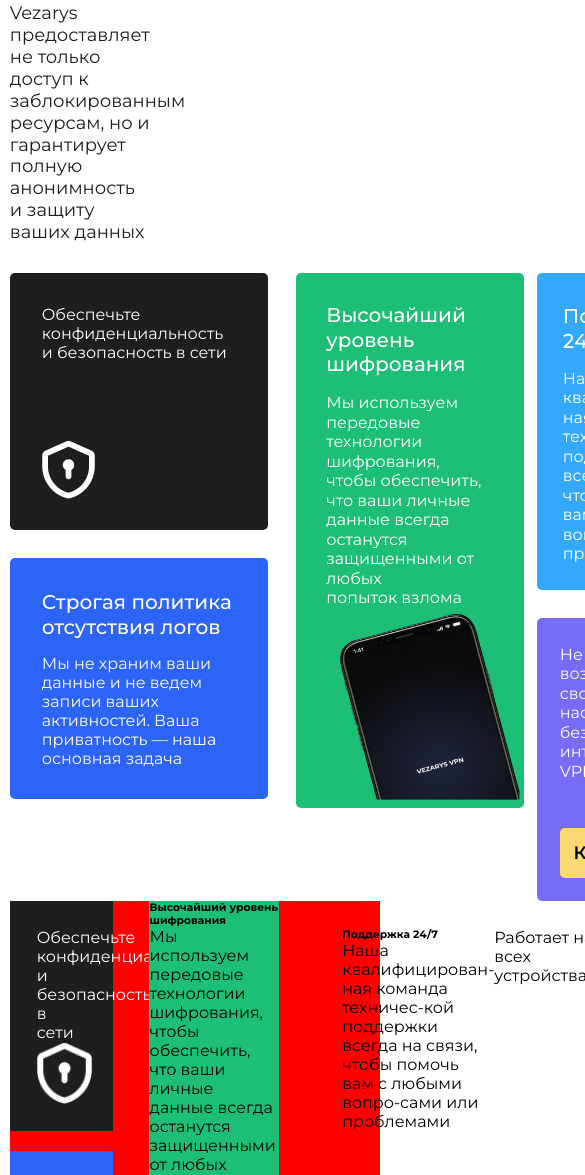
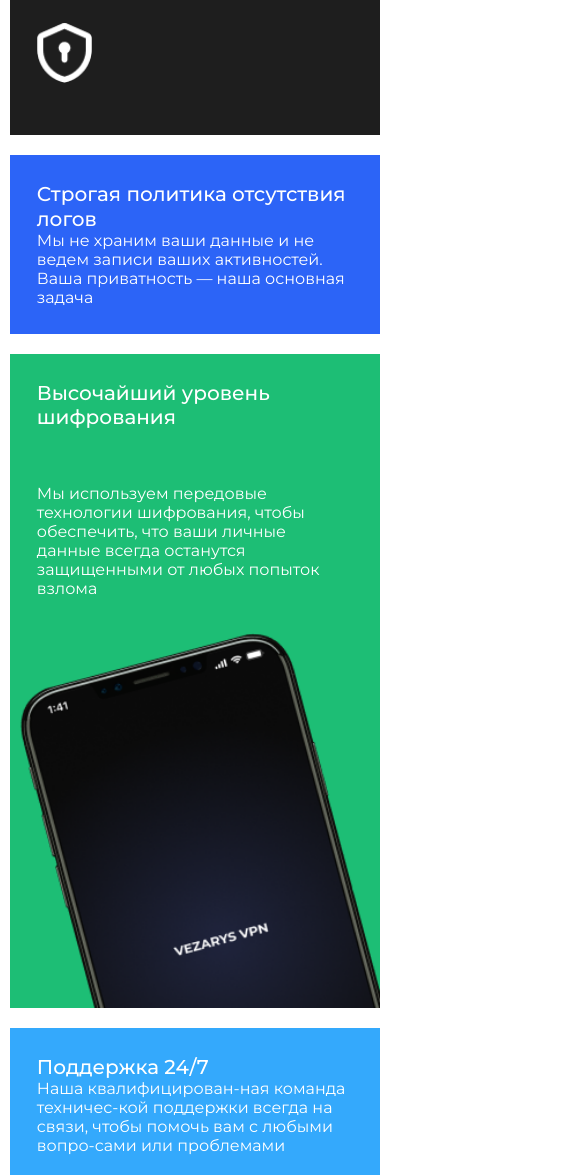
Before and after one commit to abbassiriyus/Web-view, a plain HTML site: page sayt-html-css/index.html in a window 390 px wide. Shown: the part 825-2000 px from the top of the page, 585 px wide, since content can reach past the window. Drawn offline with nearby package versions, Linux system fonts and the light colour scheme; a web font is replaced by a local one.

Commit message:
234342
243234

```diff
--- a/sayt-html-css/index.html
+++ b/sayt-html-css/index.html
@@ -86,7 +86,7 @@
     </div>
 
 
-<main class="why_banners_sayt">
+<!-- <main class="why_banners_sayt">
     <h1 class="popular_question">Почему выбирают нас?</h1>
     <p class="answer_for_question">Vezarys предоставляет не только доступ к заблокированным ресурсам, но и гарантирует полную анонимность и защиту ваших данных</p>
 
@@ -131,7 +131,7 @@
 
 
 
-</main>
+</main> -->
 <main class="second_banner">
     <div class="first">
         <div class="first__first">
@@ -144,9 +144,11 @@
         </div>
     </div>
     <div class="second">
+       <div>
         <h6>Высочайший уровень шифрования</h6>
         <p>Мы используем передовые технологии шифрования, чтобы обеспечить, что ваши личные данные всегда останутся защищенными от любых
             попыток взлома</p>
+       </div>
             <img src="./img/Phone3%201.png" alt="">
     </div>
     <div class="three">
@@ -181,10 +183,6 @@
     </div>
 </div>
 
-
-
-
-
 </header>
  <hr class="sayt_hr" style="margin-top: 60px;border: 1px solid #0000004D">
 
--- a/sayt-html-css/style.css
+++ b/sayt-html-css/style.css
@@ -846,31 +846,123 @@
 .second_banner{
     display: flex;
     max-width: 1133px;
-    background-color: red;
     align-items: stretch;
-    gap: 36px
+    gap: 2%;
+    color: white;
+    flex-wrap: wrap;
+}
+.second_banner h6{
+font-family: Montserrat;
+font-size: 20px;
+font-weight: 500;
+line-height: 24.38px;
+text-align: left;
+
 }
 .three__first{
     display: grid;
-    grid-template-columns: auto 100px;
-
+    grid-template-columns: 1.2fr 0.7fr;
+    gap: 20px;
 }
 
 .first{
     display:flex;
     flex-direction: column;
     gap: 20px;
-    width: 28%;
+    width: 23%;
 }
 .second{
     background: #1DBE75;
-width: 35%;
+width: 30%;
+display: flex;
+align-items: center;
+justify-content: space-between;
+flex-direction: column;
+padding: 27px;
+padding-bottom: 0px;
+}
+.second img{
+    width: 100%;
 }
 .three{
     display: flex;
 flex-direction: column;
 gap: 27px;
 width: 33%;
+}
+@media(max-width:1118px){
+    .first{
+        display:flex;
+        flex-direction: column;
+        gap: 20px;
+        width: 40%;
+        margin-top: 20px;
+        margin-bottom: 20px;
+    }
+
+.second_banner{
+    display: flex;
+    max-width: 1133px;
+
+    align-items: stretch;
+    gap: 2%;
+    color: white;
+    justify-content: space-between;
+    flex-wrap: wrap;
+}
+    .second{
+        background: #1DBE75;
+    width: 50%;
+    padding: 27px;
+    padding-bottom: 0px; margin-top: 20px;
+    margin-bottom: 20px;
+    }
+    .three{
+        display: flex;
+    flex-direction: column;
+    gap: 27px;
+    width: 100%;
+    }
+}
+@media(max-width:712px){
+    .first{
+        display:flex;
+        flex-direction: column;
+        gap: 20px;
+        width: 40%;
+
+    }
+    .second{
+        background: #1DBE75;
+    width: 45%;
+    padding: 27px;
+    padding-bottom: 0px;
+
+    }
+}
+@media(max-width:560px){
+    .first{
+        display:flex;
+        flex-direction: column;
+        gap: 20px;
+        width:100%;
+    }
+    .second{
+        background: #1DBE75;
+    width: 100%;
+    padding: 0px;
+    margin-top: 0px;
+    }
+    .second h6, .second p{
+padding: 27px;
+    }
+}
+@media(max-width:400px){
+    .three__first{
+        display: grid;
+        grid-template-columns: 1.2fr ;
+        gap: 20px;
+    }
 }
 .first__first{
     flex-grow: 1.2;
@@ -880,6 +972,7 @@
     padding: 27px;
     background: #1E1E1E;
 color: white;
+min-height: 200px;
 }
 .first__first img{
     width: 55px;
@@ -890,10 +983,23 @@
     background: #2C64F7;
 
 }
+.three__first__first{
+    background: #34A9FC;
+    padding: 27px;
+}
+.three__first__second{
+    background: #1E1E1E;
+    padding: 27px;
+}
+.threee__second{
+    background: linear-gradient(180deg, rgba(255, 255, 255, 0.27) 17.01%, rgba(255, 255, 255, 0) 81.15%);
+    background: #766CF5;
+
+}
 
 .three__first{
     flex-grow: 1;
-    padding: 27px;
+
 }
 .threee__second{
     flex-grow: 1;
```
